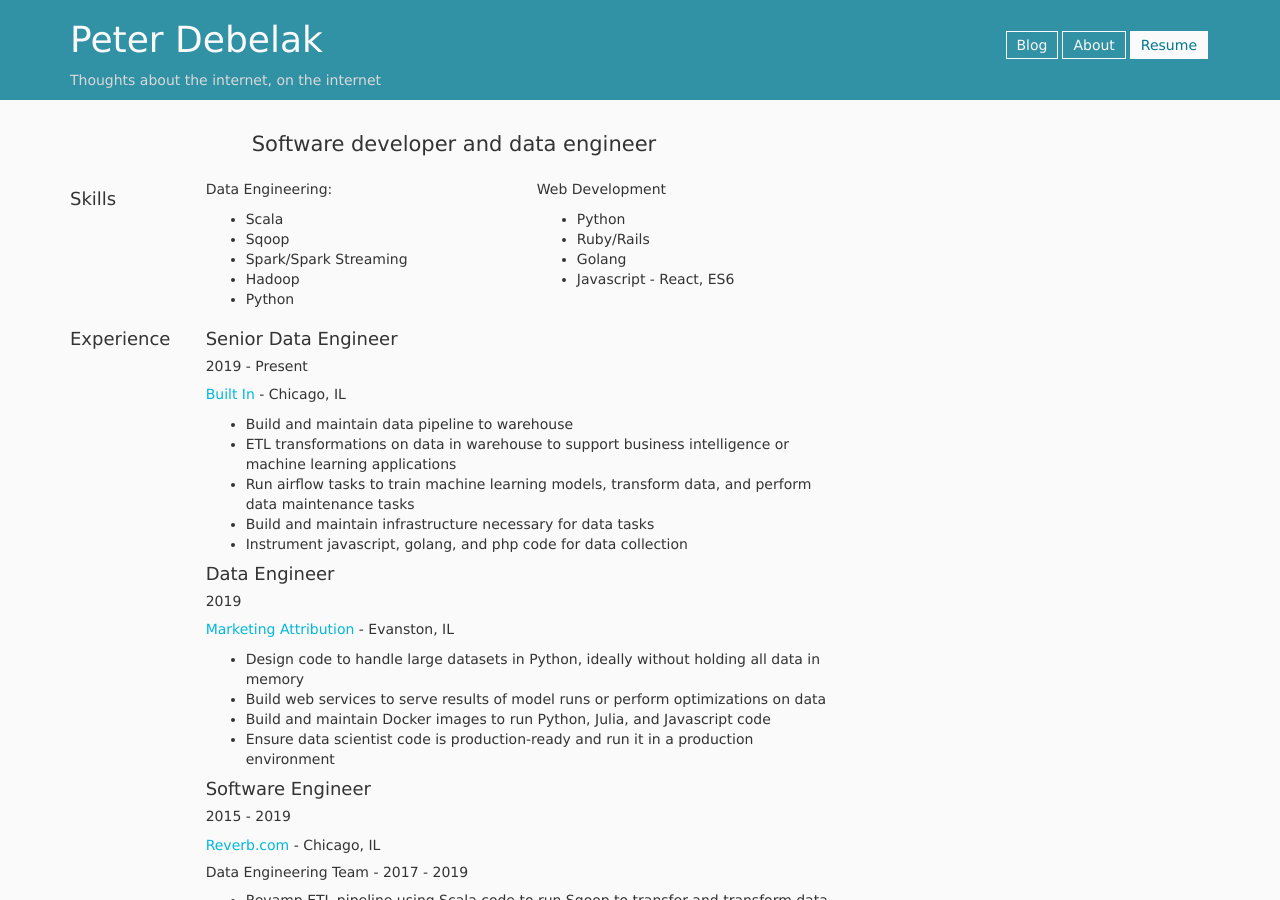
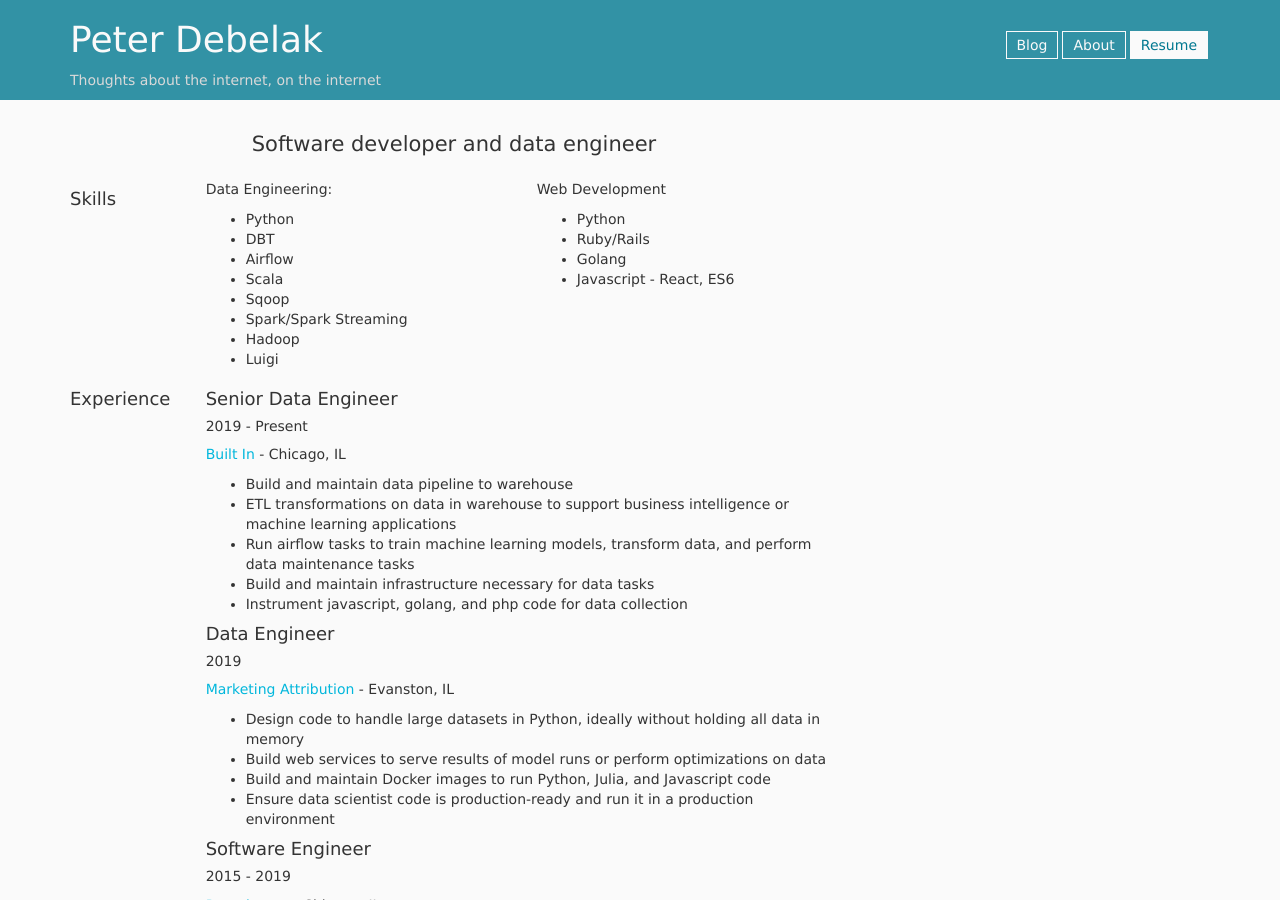
Before and after one commit to pdebelak/peterdebelak.com, a Jekyll site: the page built from resume/index.html, in a window 1280 px wide and 900 px high. Built offline with Jekyll 4.4.1, drawn with Linux system fonts in a browser that asks for light colours; comment, search, counter and statistics services are not loaded.

Commit message:
Add some skills to resume

```diff
--- a/resume/index.html
+++ b/resume/index.html
@@ -15,11 +15,14 @@ description: Peter Debelak's skills, qualifications, and education
       <div class="skill-list">
         <p>Data Engineering:</p>
         <ul>
+          <li>Python</li>
+          <li>DBT</li>
+          <li>Airflow</li>
           <li>Scala</li>
           <li>Sqoop</li>
           <li>Spark/Spark Streaming</li>
           <li>Hadoop</li>
-          <li>Python</li>
+          <li>Luigi</li>
         </ul>
       </div>
       <div class="skill-list">
```
